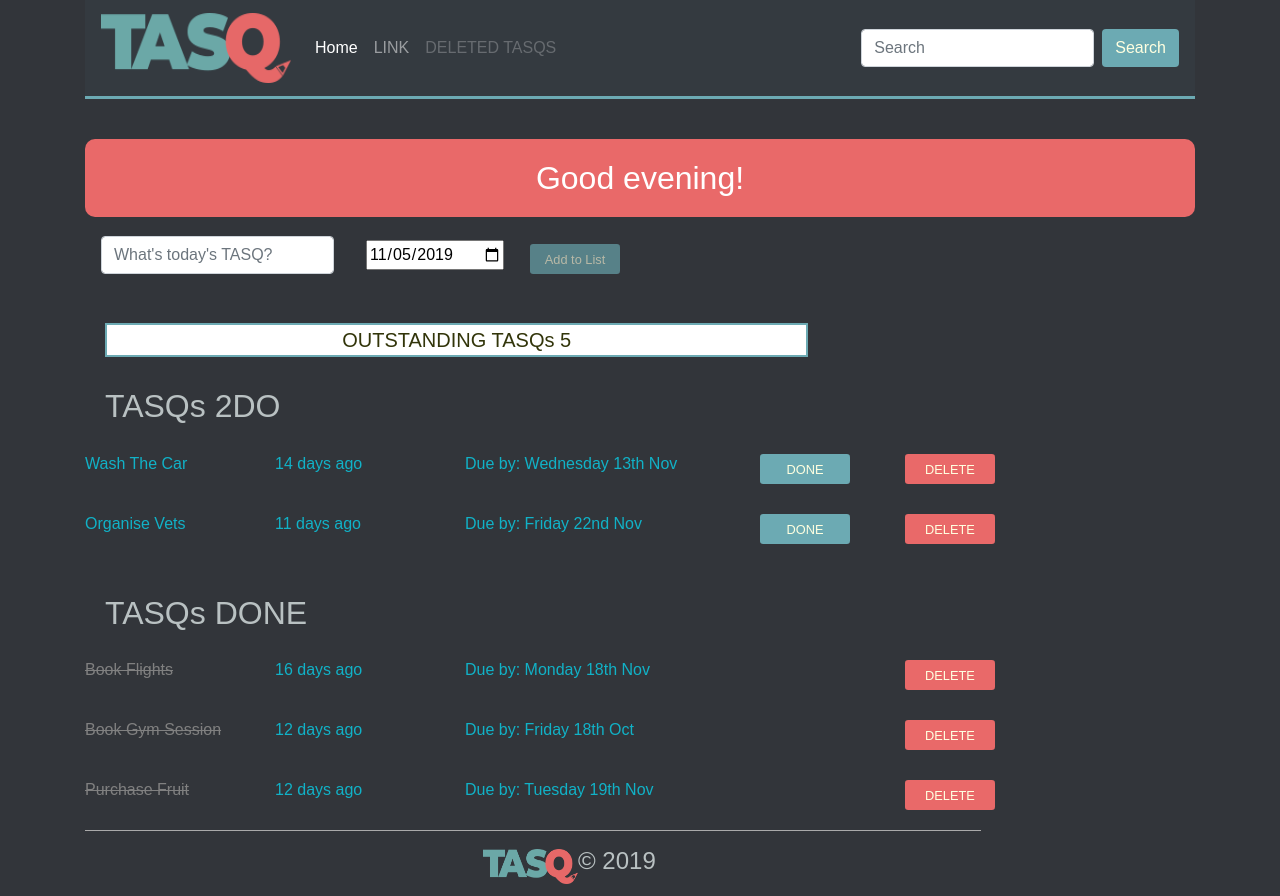
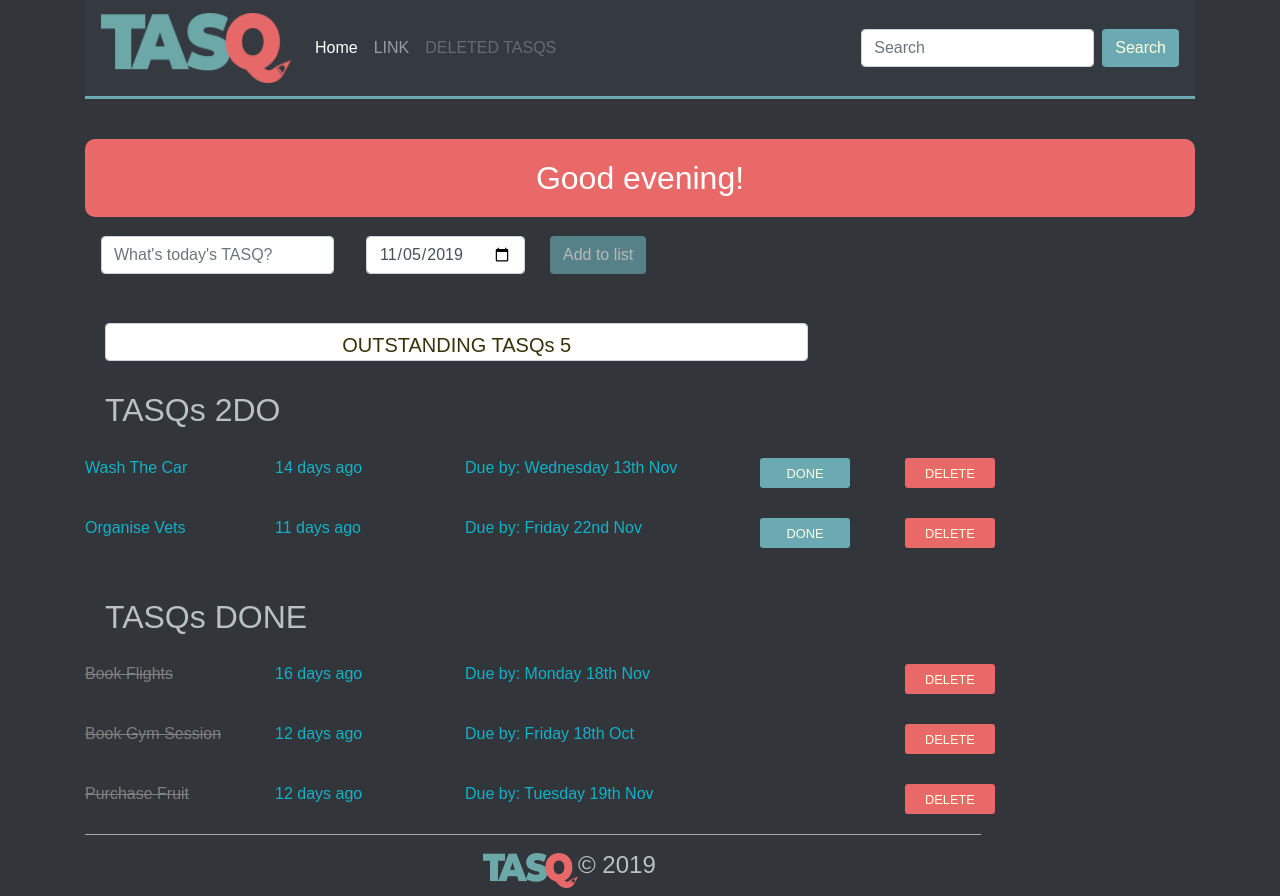
Before and after one commit to somapop/todo_app2_react, a React (Create React App) app: page / in a window 1280 px wide. Built offline with nearby package versions, Linux system fonts and the light colour scheme; the HTML template or start-up script is replaced by a standard one.

Commit message:
button fixes - form-control

```diff
--- a/src/components/AddItem.js
+++ b/src/components/AddItem.js
@@ -1,6 +1,15 @@
 import React from "react";
 import moment from "moment";
 //controlled Component
+
+const styles = {
+    color: "#FFF",
+    display: "flex",
+    justifyContent: "center",
+    alignItems: "center",
+    marginLeft: 25
+
+}
 
 class AddItem extends React.Component {
 
@@ -33,7 +42,6 @@ class AddItem extends React.Component {
     }
 
 
-
     render() {
         // JSX
         return (
@@ -52,14 +60,21 @@ class AddItem extends React.Component {
 
                 {/* this is a comment in JSX */}
                 <div className="form-group mx-sm-3 mb-2">
-                    <input type="date" onChange={this.handleDateChange} value={this.state.dateSelected} />
+                    <input type="date" className="form-control" onChange={this.handleDateChange} value={this.state.dateSelected} />
+
+                    <button className="btn my-primary my-small - btn btn btn - sm" style={styles} onClick={this.handleClick} disabled={this.state.newItemText.length === 0}>
+                         Add to list
+                 </button>
                 </div>
-                <button className="btn my-primary btn btn-space btn-sm my-small-btn" onClick={this.handleClick} disabled={this.state.newItemText.length === 0}>
-                    Add to List
-                 </button>
             </form>
         );
     }
 }
 
 export default AddItem;
+
+
+//save for the time being....
+//btn my - primary btn btn - space btn - sm my - small - btn//
+//btn my - primary my - small - btn btn btn - sm
+//btn btn - outline - tasq my - 2 my - sm - 0
--- a/src/components/ItemCount.js
+++ b/src/components/ItemCount.js
@@ -7,6 +7,7 @@ const styles = {
     alignItems: "center",
     height: 30,
     margin: 0
+
 }
 
 class ItemCount extends React.Component {
@@ -15,8 +16,9 @@ class ItemCount extends React.Component {
             <div className="container">
                 <div className="row ToDoRow top-buffer">
                     <div className="col-lg-8 mb-3 mb-sm-0 ">
-                        <div className="input">
+                        <div className="input" className="form-control">
                             <div className="col-8 col-sm-12 text-center align-middle">
+
 
 
 
@@ -28,6 +30,7 @@ class ItemCount extends React.Component {
                     </div>
                 </div>
             </div>
+
         );
     }
 }
```
